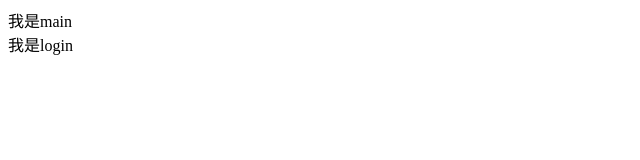
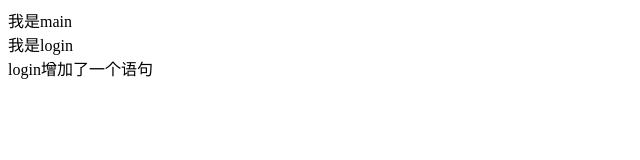
Before and after one commit to lizhihang123/git-demo, a plain HTML site: page index.html in a window 1280 px wide. Shown: the whole page, without its empty margins (0-640 px from the left). Drawn offline with Linux system fonts and the light colour scheme.

Commit message:
login再次修改了一下

```diff
--- a/index.html
+++ b/index.html
@@ -11,6 +11,7 @@
 <body>
     <div>我是main</div>
     <div>我是login</div>
+    <div>login增加了一个语句</div>
 </body>
 
 </html>
```
